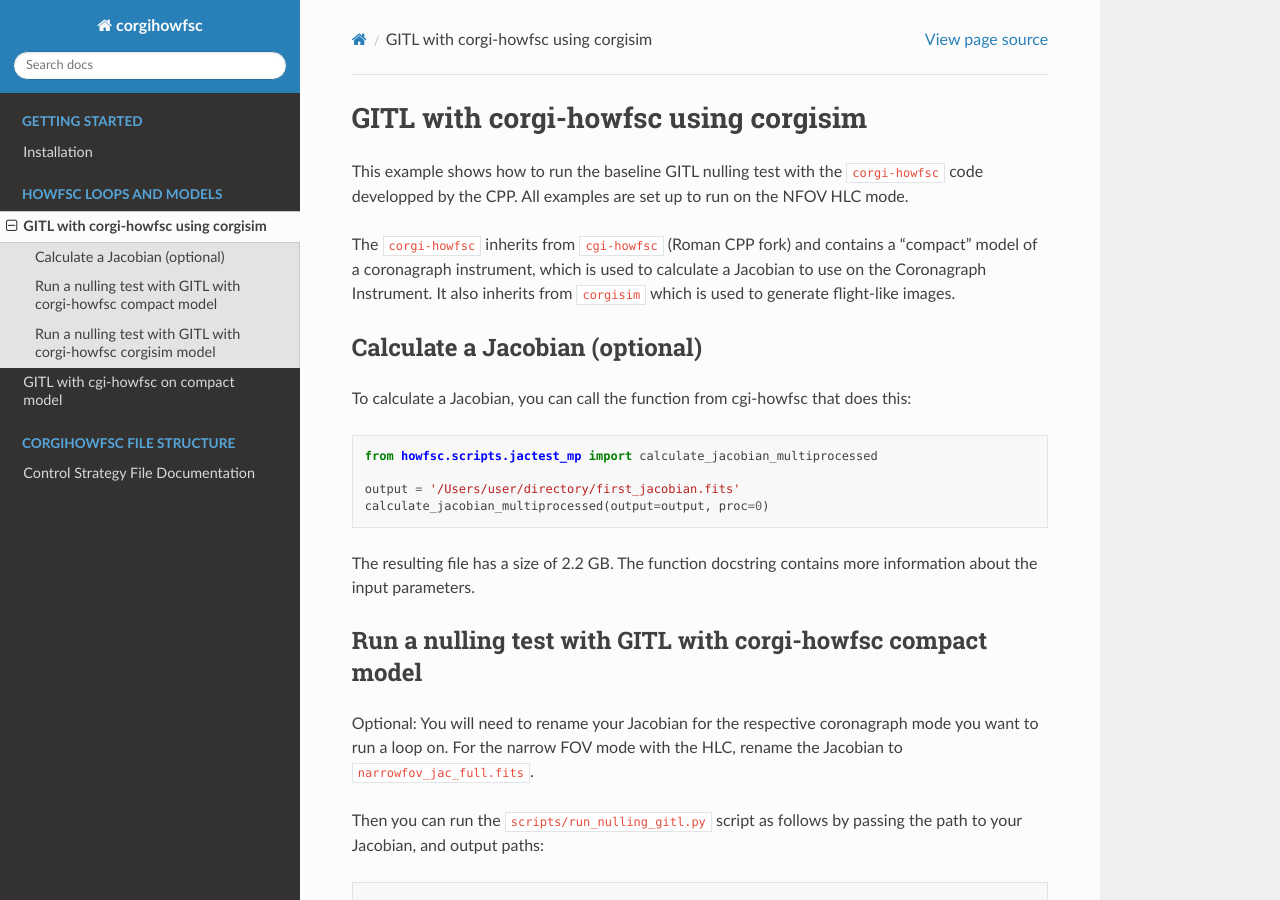
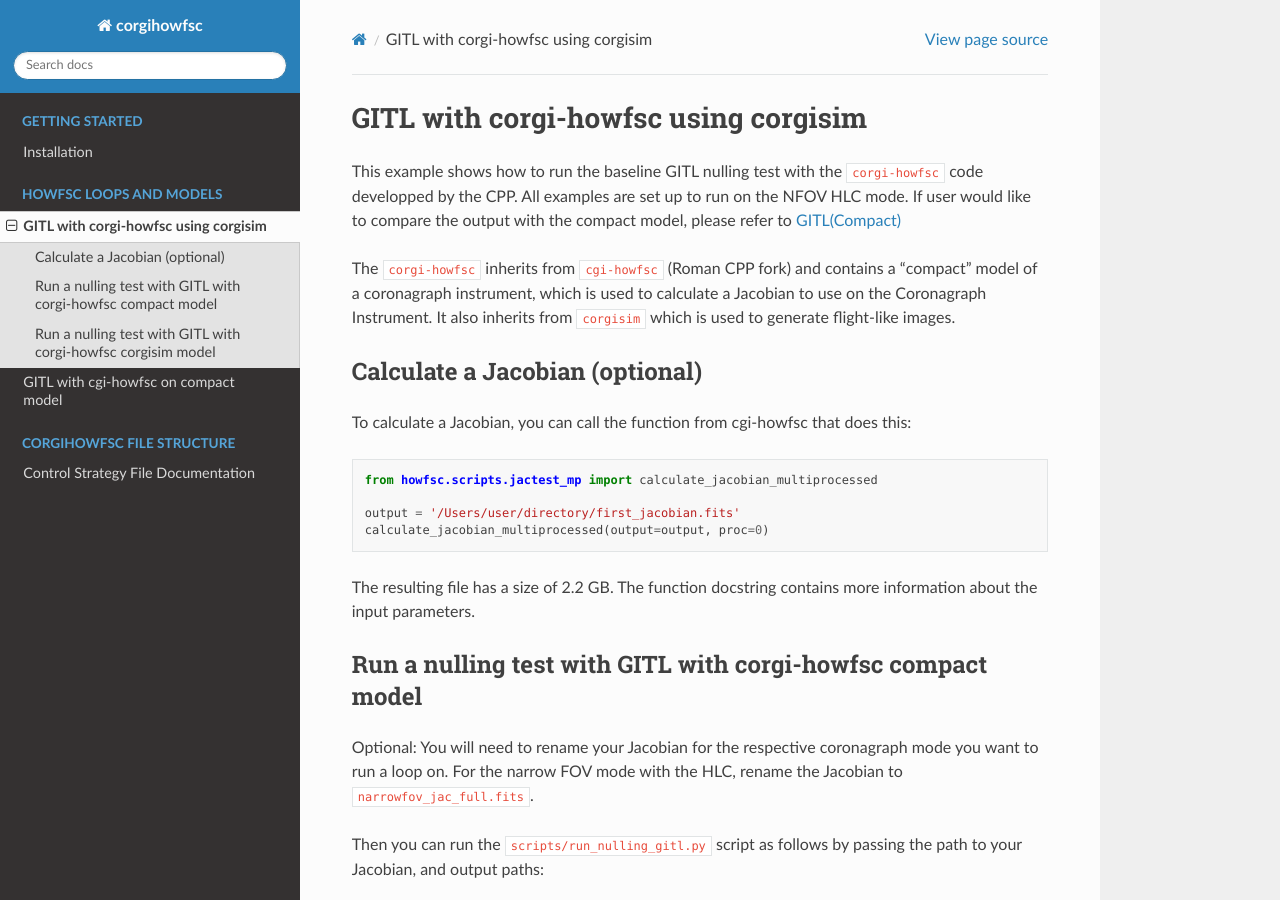
Before and after one commit to roman-corgi/corgihowfsc, a Sphinx documentation site: the page built from docs/source/nulling_test_gitl_corgi_howfsc.md, in a window 1280 px wide and 900 px high. Built offline with Sphinx 7.4.7 and the Read the Docs theme 3.1.0, drawn with Linux system fonts in a browser that asks for light colours; some of the changed text lies outside the part shown.

Commit message:
Added a refence for compact model (linking to the old doc (nulling_test_gitl_cgi_howfsc.md)

```diff
--- a/docs/source/nulling_test_gitl_corgi_howfsc.md
+++ b/docs/source/nulling_test_gitl_corgi_howfsc.md
@@ -1,7 +1,7 @@
 # GITL with corgi-howfsc using corgisim
 
 This example shows how to run the baseline GITL nulling test with the `corgi-howfsc` code developped by the CPP.
-All examples are set up to run on the NFOV HLC mode.
+All examples are set up to run on the NFOV HLC mode. If user would like to compare the output with the compact model, please refer to [GITL(Compact)](nulling_test_gitl_cgi_howfsc.md)
 
 The `corgi-howfsc` inherits from `cgi-howfsc` (Roman CPP fork) and contains a "compact" model of a coronagraph instrument, which is used to calculate a Jacobian
 to use on the Coronagraph Instrument. It also inherits from `corgisim` which is used to generate flight-like images.
```
Also changed, not shown: other parts of docs/source/nulling_test_gitl_corgi_howfsc.md (+0 -2 lines).
